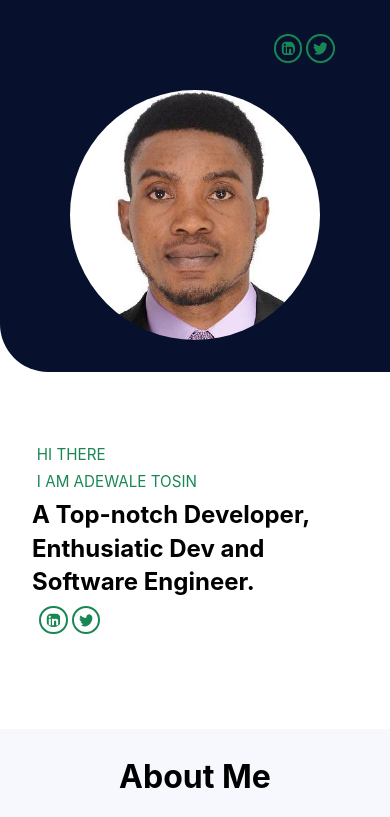
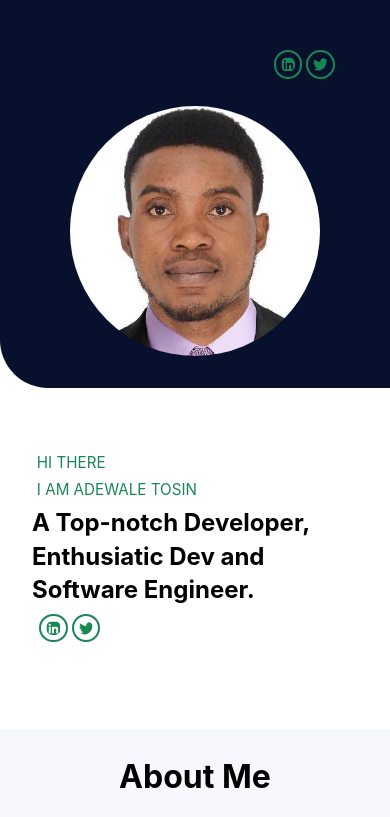
Before and after one commit to Tosmel2/PortfolioReact, a React (Create React App) app: page / in a window 390 px wide. Shown: the top 817 px of the page. Built offline with nearby package versions, Linux system fonts and the light colour scheme.

Commit message:
icon fixed

```diff
--- a/src/components/profile.css
+++ b/src/components/profile.css
@@ -87,6 +87,9 @@
     border-radius: 50%;
     /* border: 2px solid blue; */
   }
+  .soso{
+    padding-top: 2rem;
+  }
   .navbox{
     display: none;
   }
```
